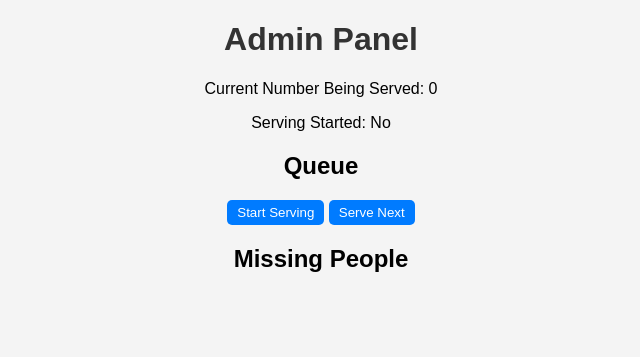
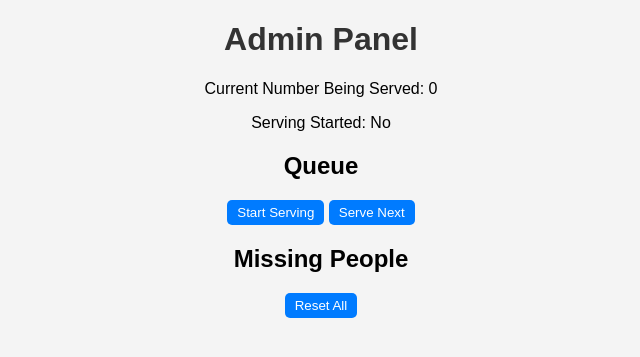
Before and after one commit to Thami-debugger/WCCO, a Flask app: page /admin in a window 1280 px wide. Shown: the top 357 px of the page, without its empty margins (319-959 px from the left). Run offline with Flask 3, Linux system fonts and the light colour scheme.

Commit message:
Add reset functionality to admin panel

```diff
--- a/main.py
+++ b/main.py
@@ -102,5 +102,16 @@ def mark_missing(number):
         missing_queue.append(number)
     return redirect(url_for('admin'))
 
+@app.route('/reset', methods=['POST'])
+def reset():
+    global queue, served_queue, missing_queue, current_number, global_counter, serving_started
+    queue.clear()
+    served_queue.clear()
+    missing_queue.clear()
+    current_number = 0
+    global_counter = 1
+    serving_started = False
+    return redirect(url_for('admin'))
+
 if __name__ == '__main__':
     app.run(host='0.0.0.0', port=int(os.environ.get('PORT', 5000)), debug=os.getenv('FLASK_DEBUG', 'False').lower() in ['true', '1'])
--- a/templates/admin.html
+++ b/templates/admin.html
@@ -28,5 +28,8 @@
         <li>{{ number }} <form action="{{ url_for('confirm_served', number=number) }}" method="GET" style="display:inline;"><button type="submit">Confirm Served</button></form></li>
         {% endfor %}
     </ul>
+    <form action="{{ url_for('reset') }}" method="POST">
+        <button type="submit">Reset All</button>
+    </form>
 </body>
 </html>
```
